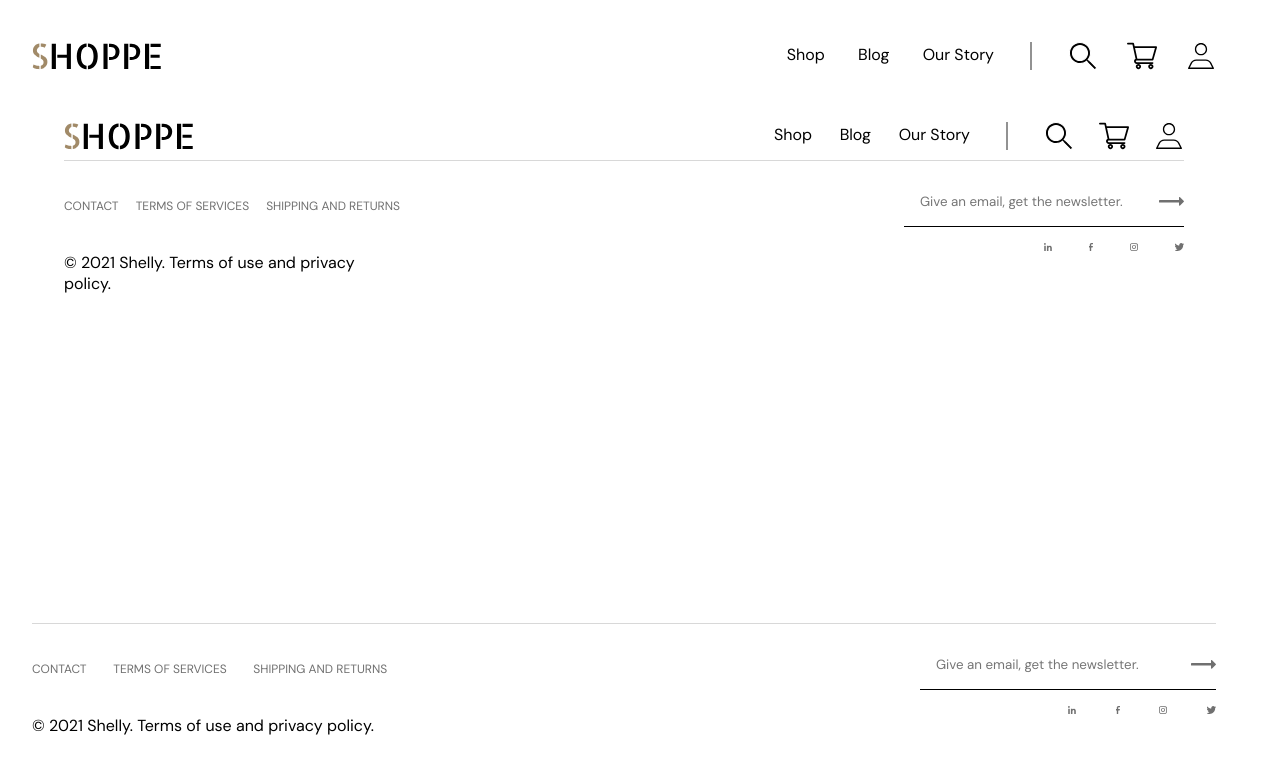
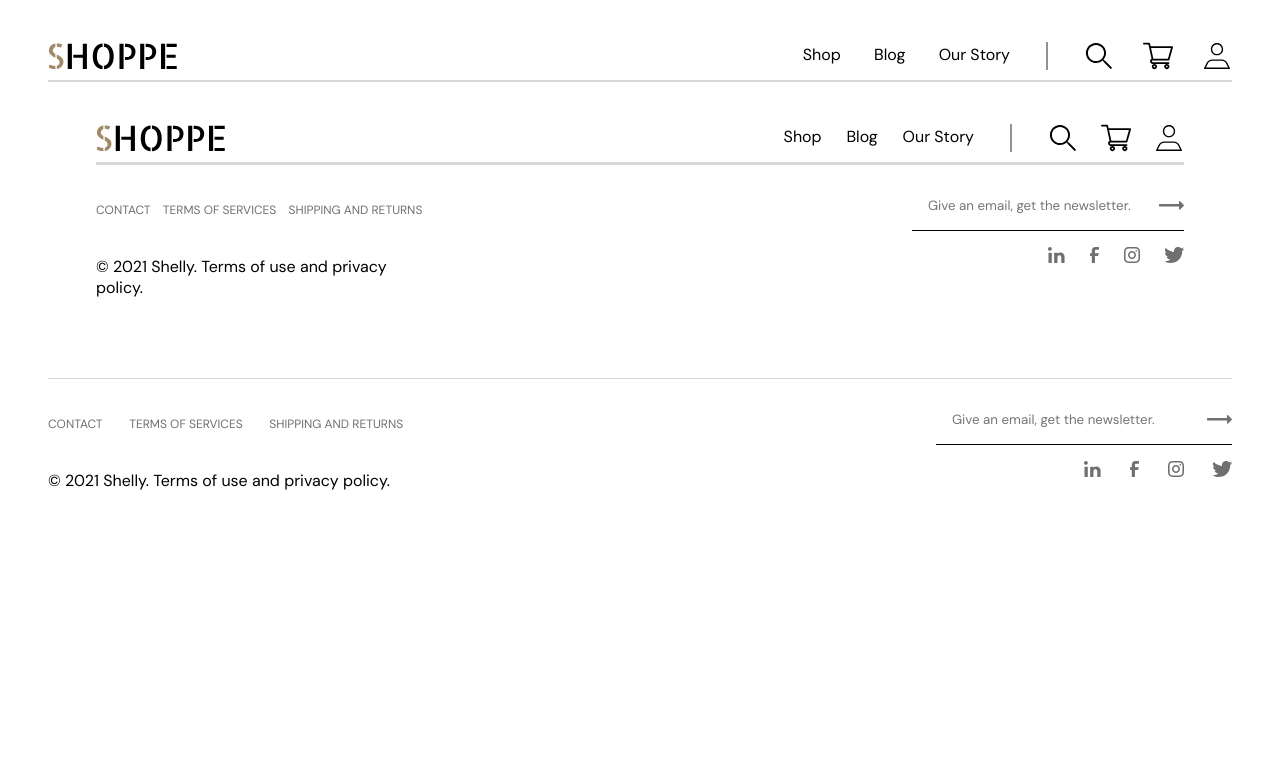
Before and after one commit to Mattarek/ecommerce-shoppe, a React (Vite) app: page /provacy in a window 1280 px wide. Shown: the top 774 px of the page. Built offline with nearby package versions, Linux system fonts and the light colour scheme.

Commit message:
Change: Layout style was modified to better responivness

```diff
--- a/src/components/Footer/footer.scss
+++ b/src/components/Footer/footer.scss
@@ -53,7 +53,7 @@
                 display: flex;
                 justify-content: space-between;
                 flex-basis: 50%;
-                height: .5rem;
+                height: 1rem;
 
             }
         }
--- a/src/components/Navbar/Navbar.tsx
+++ b/src/components/Navbar/Navbar.tsx
@@ -4,10 +4,10 @@ import './navbar.scss'
 
 export const Navbar = () => {
   return (
-    <div className="navbar">
-      <header className="navbar__logo">
+    <header className="navbar">
+      <div className="navbar__logo">
         <img src={shoppe} alt="Shoope icon" />
-      </header>
+      </div>
       <nav className="navbar__menu">
         <div className="navbar__list navbar__links">
           <NavLink to="/shop" className="navbar__item">
@@ -27,6 +27,6 @@ export const Navbar = () => {
           <img src={profile} alt="Profile icon" />
         </div>
       </nav>
-    </div>
+    </header>
   )
 }
--- a/src/components/Navbar/navbar.scss
+++ b/src/components/Navbar/navbar.scss
@@ -3,6 +3,7 @@
 .navbar {
     display: flex;
     justify-content: space-between;
+    border-bottom: 2px solid var(--color-gray);
 
     .navbar__logo {
         display: flex;
--- a/src/layout/layout.scss
+++ b/src/layout/layout.scss
@@ -1,7 +1,7 @@
 .container {
     display: flex;
     flex-direction: column;
-    padding: 2rem;
-    height: calc(100vh - 2rem);
-    max-width: calc(100vw - 2rem);
+    padding: 2rem 3rem 5rem;
+    height: 100%;
+    width: 100%;
 }
--- a/src/layout/layout.tsx
+++ b/src/layout/layout.tsx
@@ -9,7 +9,7 @@ export const Layout = ({ children }: Props) => {
   return (
     <div className="container">
       <Navbar />
-      {children}
+      <main>{children}</main>
       <Footer />
     </div>
   )
--- a/src/main.tsx
+++ b/src/main.tsx
@@ -2,7 +2,6 @@ import React from 'react'
 import ReactDOM from 'react-dom/client'
 import { RouterProvider } from 'react-router-dom'
 import { router } from './routes.tsx'
-
 import './styles/index.scss'
 
 ReactDOM.createRoot(document.getElementById('root')!).render(
--- a/src/styles/index.scss
+++ b/src/styles/index.scss
@@ -6,3 +6,14 @@
     box-sizing: border-box;
     font-family: 'DM Sans', sans-serif;
 }
+
+body {
+    height: 100vh;
+    width: 100vw;
+}
+
+#root {
+    display: inline-block;
+    width: 100%;
+    height: 100%;
+}
```
